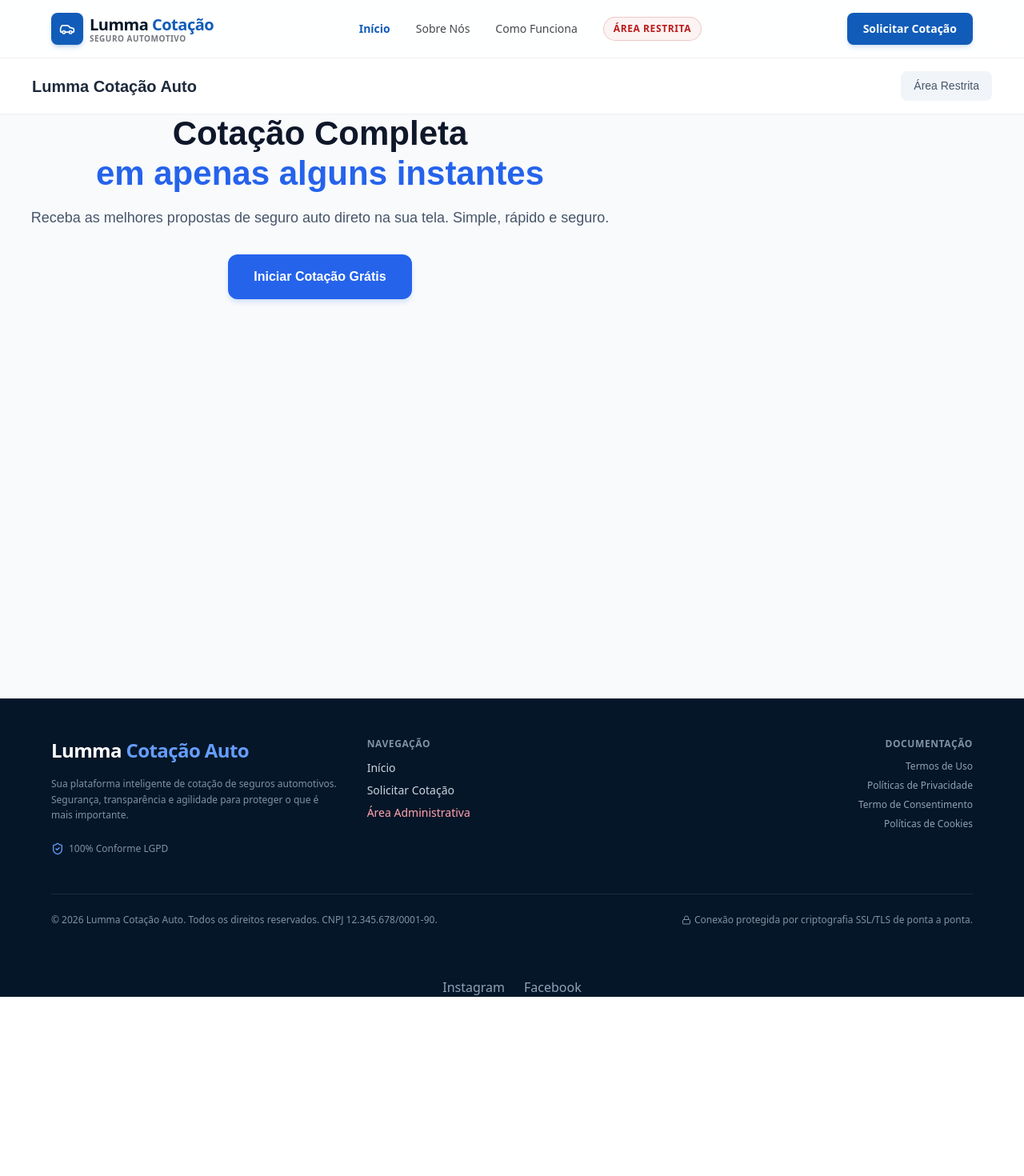
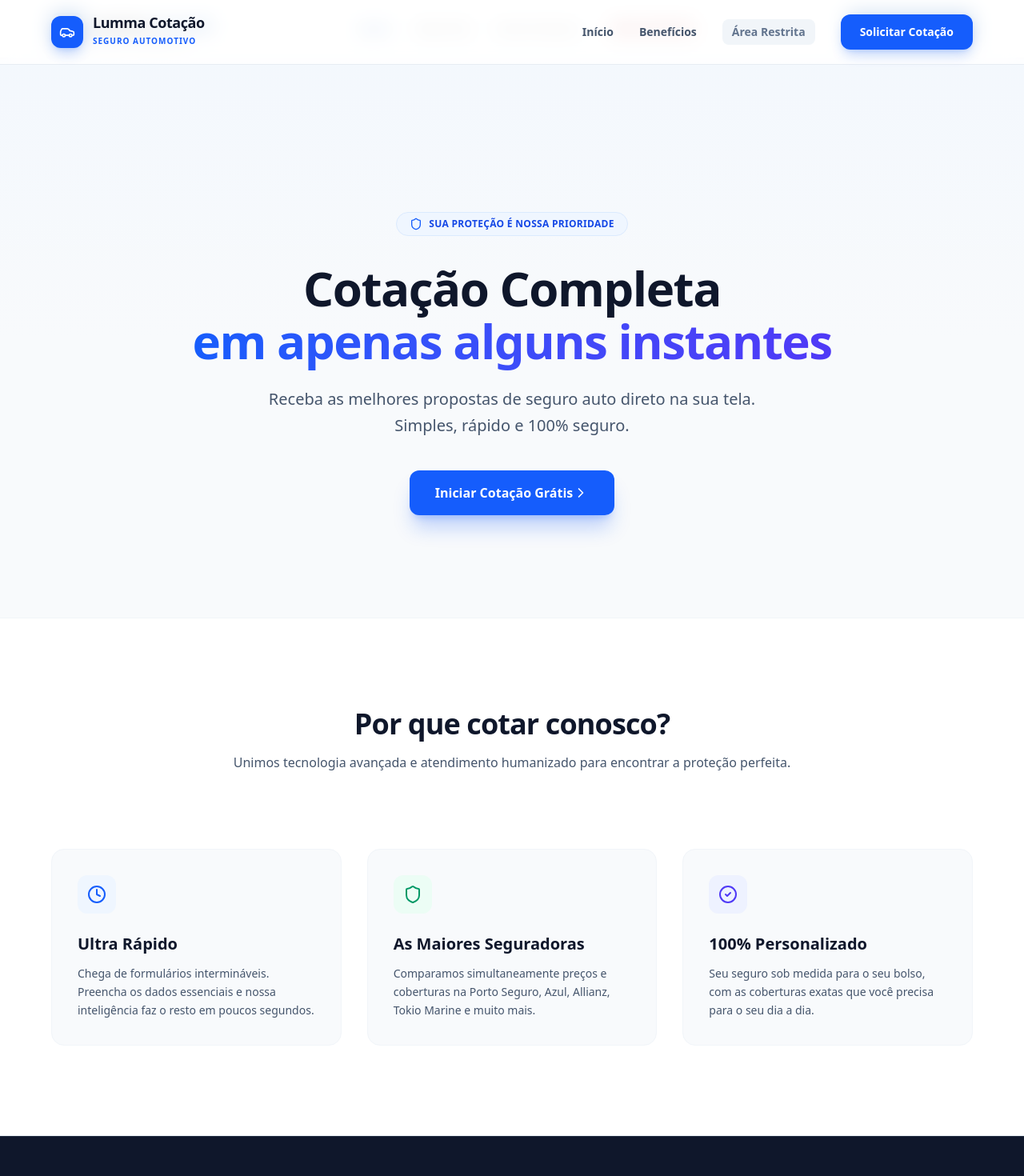
Before and after one commit to lumasegurosauto-afk/lummacotaseg.auto, a React (Vite) app: page / in a window 1280 px wide. Shown: the top 1470 px of the page at 80% size. Before the commit the page ends 1246 px from the top, so only its background shows below. Built offline with nearby package versions, Linux system fonts and the light colour scheme; no server answers.

Commit message:
Restaurando design completo

```diff
--- a/src/components/HomeView.tsx
+++ b/src/components/HomeView.tsx
@@ -1,34 +1,116 @@
-import React from 'react';
+import React, { useState } from 'react';
+import { Shield, Car, Clock, CheckCircle2, ChevronRight, Menu, X, Instagram, Facebook } from 'lucide-react';
 
-export default function HomeView({ setView }: { setView: (view: string) => void }) {
+interface HomeViewProps {
+  setView: (view: string) => void;
+}
+
+export default function HomeView({ setView }: HomeViewProps) {
+  const [isMenuOpen, setIsMenuOpen] = useState(false);
+
   return (
-    <div style={{ minHeight: '100vh', backgroundColor: '#f8fafc', fontFamily: 'sans-serif' }}>
-      <header style={{ backgroundColor: '#ffffff', boxShadow: '0 1px 2px rgba(0,0,0,0.05)', padding: '16px 24px' }}>
-        <div style={{ maxWidth: '1200px', margin: '0 auto', display: 'flex', justifyContent: 'space-between', alignItems: 'center' }}>
-          <span style={{ fontSize: '20px', fontWeight: 'bold', color: '#1e293b' }}>Lumma Cotação Auto</span>
-          <button
-            onClick={() => setView('admin')}
-            style={{ backgroundColor: '#f1f5f9', border: 'none', padding: '8px 16px', borderRadius: '8px', cursor: 'pointer', fontSize: '14px', color: '#475569' }}
-          >
-            Área Restrita
+    <div className="min-h-screen bg-slate-50 font-sans text-slate-900 selection:bg-blue-500 selection:text-white">
+      {/* Navbar */}
+      <nav className="fixed top-0 left-0 right-0 bg-white/80 backdrop-blur-md border-b border-slate-200/80 z-50">
+        <div className="max-w-7xl mx-auto px-6 md:px-16 h-20 flex items-center justify-between">
+          <div className="flex items-center gap-3 cursor-pointer" onClick={() => window.scrollTo({ top: 0, behavior: 'smooth' })}>
+            <div className="w-10 h-10 bg-blue-600 rounded-xl flex items-center justify-between p-2.5 shadow-lg shadow-blue-600/20">
+              <Car className="w-full h-full text-white" />
+            </div>
+            <div>
+              <span className="text-lg font-black tracking-tight text-slate-900 block leading-none">Lumma Cotação</span>
+              <span className="text-[10px] font-bold tracking-widest text-blue-600 uppercase">Seguro Automotivo</span>
+            </div>
+          </div>
+
+          <div className="hidden md:flex items-center gap-8">
+            <a href="#inicio" className="text-sm font-semibold text-slate-600 hover:text-blue-600 transition-colors">Início</a>
+            <a href="#beneficios" className="text-sm font-semibold text-slate-600 hover:text-blue-600 transition-colors">Benefícios</a>
+            <button onClick={() => setView('admin')} className="text-sm font-bold text-slate-500 hover:text-slate-900 bg-slate-100 px-3 py-1.5 rounded-lg transition-all">Área Restrita</button>
+            <button onClick={() => window.scrollTo({ top: document.body.scrollHeight, behavior: 'smooth' })} className="bg-blue-600 hover:bg-blue-500 text-white text-sm font-bold px-6 py-3 rounded-xl transition-all shadow-lg shadow-blue-600/20 hover:shadow-blue-600/30 hover:-translate-y-0.5 active:translate-y-0">Solicitar Cotação</button>
+          </div>
+
+          <button onClick={() => setIsMenuOpen(!isMenuOpen)} className="md:hidden p-2 text-slate-600 hover:text-slate-900 transition-colors">
+            {isMenuOpen ? <X className="w-6 h-6" /> : <Menu className="w-6 h-6" />}
           </button>
         </div>
-      </header>
+      </nav>
 
-      <main style={{ maxWidth: '800px', margin: '80px auto px', padding: '0 24px', textAlign: 'center' }}>
-        <h1 style={{ fontSize: '42px', fontWeight: '800', color: '#0f172a', marginBottom: '16px', lineHeight: '1.2' }}>
-          Cotação Completa <br />
-          <span style={{ color: '#2563eb' }}>em apenas alguns instantes</span>
-        </h1>
-        <p style={{ fontSize: '18px', color: '#475569', marginBottom: '32px' }}>
-          Receba as melhores propostas de seguro auto direto na sua tela. Simple, rápido e seguro.
-        </p>
-        <button
-          style={{ backgroundColor: '#2563eb', color: '#ffffff', border: 'none', padding: '16px 32px', borderRadius: '12px', fontSize: '16px', fontWeight: '600', cursor: 'pointer', boxShadow: '0 4px 6px -1px rgba(37,99,235,0.2)' }}
-        >
-          Iniciar Cotação Grátis
-        </button>
-      </main>
+      {/* Mobile Menu */}
+      {isMenuOpen && (
+        <div className="fixed inset-0 top-20 bg-white z-40 md:hidden p-6 border-t border-slate-100 animate-in fade-in slide-in-from-top-5 duration-200">
+          <div className="flex flex-col gap-5">
+            <a href="#inicio" onClick={() => setIsMenuOpen(false)} className="text-lg font-semibold text-slate-900 py-2 border-b border-slate-50">Início</a>
+            <a href="#beneficios" onClick={() => setIsMenuOpen(false)} className="text-lg font-semibold text-slate-900 py-2 border-b border-slate-50">Benefícios</a>
+            <button onClick={() => { setView('admin'); setIsMenuOpen(false); }} className="w-full bg-slate-100 text-slate-900 font-bold py-3 rounded-xl text-center">Área Restrita</button>
+            <button onClick={() => { setIsMenuOpen(false); window.scrollTo({ top: document.body.scrollHeight, behavior: 'smooth' }); }} className="w-full bg-blue-600 text-white font-bold py-3 rounded-xl text-center shadow-lg shadow-blue-600/20">Solicitar Cotação</button>
+          </div>
+        </div>
+      )}
+
+      {/* Hero Section */}
+      <section id="inicio" className="pt-40 pb-20 md:pt-48 md:pb-32 overflow-hidden bg-gradient-to-b from-blue-50/50 via-transparent to-transparent">
+        <div className="max-w-7xl mx-auto px-6 md:px-16 text-center relative">
+          <div className="inline-flex items-center gap-2 bg-blue-50 border border-blue-100 rounded-full px-4 py-1.5 mb-8 animate-in fade-in slide-in-from-bottom-3 duration-500">
+            <Shield className="w-4 h-4 text-blue-600" />
+            <span className="text-xs font-bold text-blue-700 tracking-wide uppercase">Sua proteção é nossa prioridade</span>
+          </div>
+
+          <h1 className="text-4xl md:text-6xl font-black tracking-tight text-slate-900 max-w-4xl mx-auto leading-[1.1] mb-6 animate-in fade-in slide-in-from-bottom-4 duration-600 delay-100">
+            Cotação Completa <br />
+            <span className="bg-gradient-to-r from-blue-600 to-indigo-600 bg-clip-text text-transparent">em apenas alguns instantes</span>
+          </h1>
+
+          <p className="text-lg md:text-xl text-slate-600 max-w-2xl mx-auto mb-10 leading-relaxed animate-in fade-in slide-in-from-bottom-4 duration-600 delay-200">
+            Receba as melhores propostas de seguro auto direto na sua tela. Simples, rápido e 100% seguro.
+          </p>
+
+          <div className="flex flex-col sm:flex-row gap-4 justify-center items-center animate-in fade-in slide-in-from-bottom-4 duration-600 delay-300">
+            <button onClick={() => window.scrollTo({ top: document.body.scrollHeight, behavior: 'smooth' })} className="w-full sm:w-auto bg-blue-600 hover:bg-blue-500 text-white font-bold px-8 py-4 rounded-xl transition-all shadow-xl shadow-blue-600/25 hover:shadow-blue-600/35 hover:-translate-y-0.5 active:translate-y-0 flex items-center justify-center gap-2群">
+              Iniciar Cotação Grátis <ChevronRight className="w-5 h-5" />
+            </button>
+          </div>
+        </div>
+      </section>
+
+      {/* Benefits Grid */}
+      <section id="beneficios" className="py-20 md:py-28 bg-white border-y border-slate-100">
+        <div className="max-w-7xl mx-auto px-6 md:px-16">
+          <div className="text-center max-w-3xl mx-auto mb-16 md:mb-24">
+            <h2 className="text-3xl md:text-4xl font-black tracking-tight text-slate-900 mb-4">Por que cotar conosco?</h2>
+            <p className="text-slate-600">Unimos tecnologia avançada e atendimento humanizado para encontrar a proteção perfeita.</p>
+          </div>
+
+          <div className="grid md:grid-cols-3 gap-8">
+            <div className="bg-slate-50 border border-slate-100 rounded-2xl p-8 transition-all hover:shadow-xl hover:shadow-slate-200/50 hover:-translate-y-1">
+              <div className="w-12 h-12 bg-blue-50 rounded-xl flex items-center justify-center mb-6 text-blue-600"><Clock className="w-6 h-6" /></div>
+              <h3 className="text-xl font-bold text-slate-900 mb-3">Ultra Rápido</h3>
+              <p className="text-slate-600 text-sm leading-relaxed">Chega de formulários intermináveis. Preencha os dados essenciais e nossa inteligência faz o resto em poucos segundos.</p>
+            </div>
+            <div className="bg-slate-50 border border-slate-100 rounded-2xl p-8 transition-all hover:shadow-xl hover:shadow-slate-200/50 hover:-translate-y-1">
+              <div className="w-12 h-12 bg-emerald-50 rounded-xl flex items-center justify-center mb-6 text-emerald-600"><Shield className="w-6 h-6" /></div>
+              <h3 className="text-xl font-bold text-slate-900 mb-3">As Maiores Seguradoras</h3>
+              <p className="text-slate-600 text-sm leading-relaxed">Comparamos simultaneamente preços e coberturas na Porto Seguro, Azul, Allianz, Tokio Marine e muito mais.</p>
+            </div>
+            <div className="bg-slate-50 border border-slate-100 rounded-2xl p-8 transition-all hover:shadow-xl hover:shadow-slate-200/50 hover:-translate-y-1">
+              <div className="w-12 h-12 bg-indigo-50 rounded-xl flex items-center justify-center mb-6 text-indigo-600"><CheckCircle2 className="w-6 h-6" /></div>
+              <h3 className="text-xl font-bold text-slate-900 mb-3">100% Personalizado</h3>
+              <p className="text-slate-600 text-sm leading-relaxed">Seu seguro sob medida para o seu bolso, com as coberturas exatas que você precisa para o seu dia a dia.</p>
+            </div>
+          </div>
+        </div>
+      </section>
+
+      {/* Footer */}
+      <footer className="bg-slate-900 text-slate-400 py-12 border-t border-slate-800">
+        <div className="max-w-7xl mx-auto px-6 md:px-16 text-center space-y-6">
+          <p className="text-sm">© {new Date().getFullYear()} Lumma Cotação Seguro Automotivo. Todos os direitos reservados.</p>
+          <div className="flex justify-center gap-6 pt-2">
+            <a href="https://instagram.com" target="_blank" rel="noopener noreferrer" className="text-slate-400 hover:text-pink-500 font-medium transition-colors flex items-center gap-1.5"><Instagram className="w-4 h-4" /> Instagram</a>
+            <a href="https://facebook.com" target="_blank" rel="noopener noreferrer" className="text-slate-400 hover:text-blue-500 font-medium transition-colors flex items-center gap-1.5"><Facebook className="w-4 h-4" /> Facebook</a>
+          </div>
+        </div>
+      </footer>
     </div>
   );
 }
```
